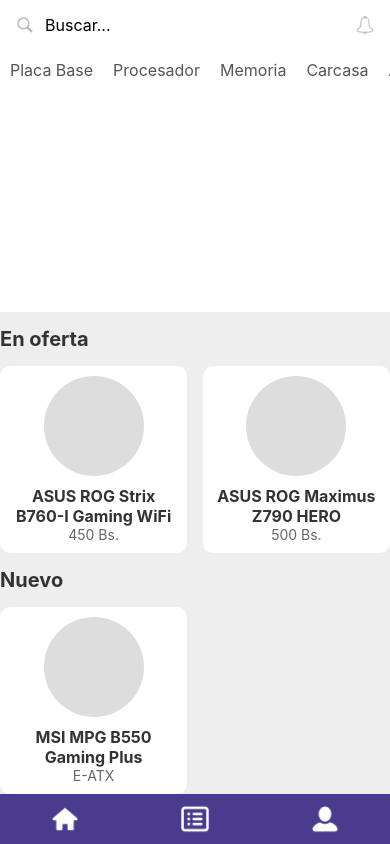
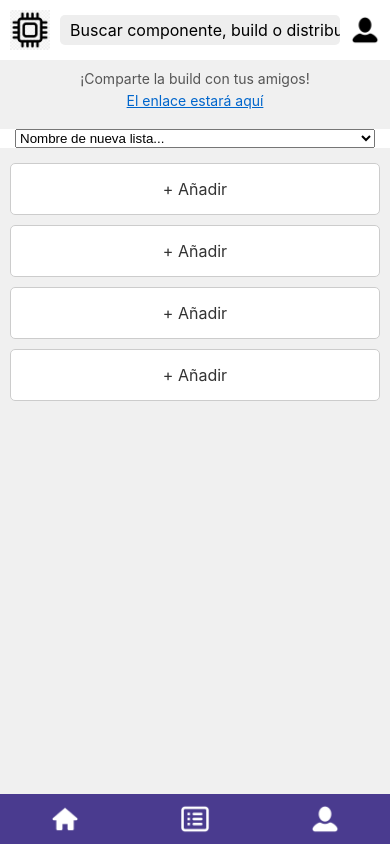
Before and after one commit to Faxterefalt/PComponentesApp, a React Native app: screen /BuildPage in a window 390 px wide. Built offline with nearby package versions, Linux system fonts and the light colour scheme.

Commit message:
Página de builds

```diff
--- a/App.tsx
+++ b/App.tsx
@@ -1,12 +1,21 @@
-// App.tsx
 import React from 'react';
+import { NavigationContainer } from '@react-navigation/native';
+import { createStackNavigator } from '@react-navigation/stack';
+import { enableScreens } from 'react-native-screens';
 import { View, StyleSheet } from 'react-native';
 import SearchBar from './componentes/SearchBar';
 import Categories from './componentes/Categories';
 import ContentSection from './componentes/ContentSection';
 import NavigationBar from './componentes/NavigationBar';
+import BuildPage from './componentes/pages/BuildPage';
+//import UserPage from './componentes/pages/UserPage';
 
-const App = () => {
+// Habilitar las pantallas nativas para mejorar el rendimiento
+enableScreens();
+
+const Stack = createStackNavigator();
+
+const HomeScreen = () => {
   return (
     <View style={styles.container}>
       <SearchBar />
@@ -27,6 +36,18 @@
   { title: 'MSI MPG B550 Gaming Plus', price: 'E-ATX' },
 ];
 
+const App = () => {
+  return (
+    <NavigationContainer>
+      <Stack.Navigator screenOptions={{ headerShown: false }}>
+        <Stack.Screen name="Home" component={HomeScreen} />
+        <Stack.Screen name="BuildPage" component={BuildPage} />
+
+      </Stack.Navigator>
+    </NavigationContainer>
+  );
+};
+
 const styles = StyleSheet.create({
   container: {
     flex: 1,
--- a/componentes/NavigationBar.jsx
+++ b/componentes/NavigationBar.jsx
@@ -1,14 +1,25 @@
 // componentes/NavigationBar.js
 import React from 'react';
-import { View, Image, StyleSheet } from 'react-native';
+import { View, Image, StyleSheet, TouchableOpacity } from 'react-native';
+import { useNavigation } from '@react-navigation/native';
 
-const NavigationBar = () => (
+const NavigationBar = () => {
+  const navigation = useNavigation();
+
+  return (
     <View style={styles.navigation}>
+      <TouchableOpacity onPress={() => navigation.navigate('Home')}>
         <Image source={require('../images/casa.png')} style={styles.iconNav} />
+      </TouchableOpacity>
+      <TouchableOpacity onPress={() => navigation.navigate('BuildPage')}>
         <Image source={require('../images/lista.png')} style={styles.iconNav} />
+      </TouchableOpacity>
+      <TouchableOpacity onPress={() => navigation.navigate('UserPage')}>
         <Image source={require('../images/usuario.png')} style={styles.iconNav} />
+      </TouchableOpacity>
     </View>
   );
+};
 
 const styles = StyleSheet.create({
   navigation: {
--- /dev/null
+++ b/componentes/pages/BuildPage.jsx
@@ -0,0 +1,111 @@
+// componentes/pages/BuildPage.js
+import React from 'react';
+import { View, Text, TextInput, StyleSheet, Image, TouchableOpacity, ScrollView } from 'react-native';
+import { Picker } from '@react-native-picker/picker';
+import NavigationBar from '../NavigationBar';
+
+const BuildPage = () => {
+  return (
+    <View style={styles.container}>
+      {/* Logo y barra de búsqueda */}
+      <View style={styles.header}>
+        <Image source={require('../../images/logo.png')} style={styles.logo} />
+        <TextInput placeholder="Buscar componente, build o distribuidores" style={styles.searchInput} />
+        <Image source={require('../../images/usuario.png')} style={styles.userIcon} />
+      </View>
+
+      {/* Sección para generar URL */}
+      <View style={styles.shareSection}>
+        <Text style={styles.shareText}>¡Comparte la build con tus amigos!</Text>
+        <Text style={styles.linkText}>El enlace estará aquí</Text>
+      </View>
+
+      {/* Combo box para seleccionar lista */}
+      <View style={styles.comboBoxContainer}>
+        <Picker>
+          <Picker.Item label="Nombre de nueva lista..." value="nueva" />
+          <Picker.Item label="lista456" value="lista456" />
+          <Picker.Item label="lista7" value="lista7" />
+        </Picker>
+      </View>
+
+      {/* Botones de categorías de componentes */}
+      <ScrollView style={styles.componentList}>
+        {["Procesador", "Placa Madre", "RAM", "Tarjeta de Video"].map((category, index) => (
+          <TouchableOpacity key={index} style={styles.addButton}>
+            <Text style={styles.addButtonText}>+ Añadir</Text>
+          </TouchableOpacity>
+        ))}
+      </ScrollView>
+
+      {/* Barra de navegación */}
+      <NavigationBar />
+    </View>
+  );
+};
+
+const styles = StyleSheet.create({
+  container: {
+    flex: 1,
+    backgroundColor: '#f0f0f0',
+  },
+  header: {
+    flexDirection: 'row',
+    alignItems: 'center',
+    padding: 10,
+    backgroundColor: '#fff',
+  },
+  logo: {
+    width: 40,
+    height: 40,
+  },
+  searchInput: {
+    flex: 1,
+    marginHorizontal: 10,
+    paddingVertical: 5,
+    fontSize: 16,
+    backgroundColor: '#eee',
+    borderRadius: 5,
+    paddingLeft: 10,
+  },
+  userIcon: {
+    width: 30,
+    height: 30,
+  },
+  shareSection: {
+    padding: 10,
+    alignItems: 'center',
+  },
+  shareText: {
+    fontSize: 14,
+    color: '#555',
+  },
+  linkText: {
+    color: '#0066cc',
+    textDecorationLine: 'underline',
+    marginTop: 5,
+  },
+  comboBoxContainer: {
+    paddingHorizontal: 15,
+    marginTop: 10,
+    backgroundColor: '#fff',
+  },
+  componentList: {
+    padding: 10,
+  },
+  addButton: {
+    backgroundColor: '#fff',
+    padding: 15,
+    marginVertical: 5,
+    borderRadius: 5,
+    alignItems: 'center',
+    borderWidth: 1,
+    borderColor: '#ccc',
+  },
+  addButtonText: {
+    fontSize: 16,
+    color: '#333',
+  },
+});
+
+export default BuildPage;
```
Also changed, not shown: package.json (+7 -1 lines), images/logo.png (added), 1 other file (tests, documents, lock files or other folders). Lines whose indentation alone changed are shown as unchanged.
